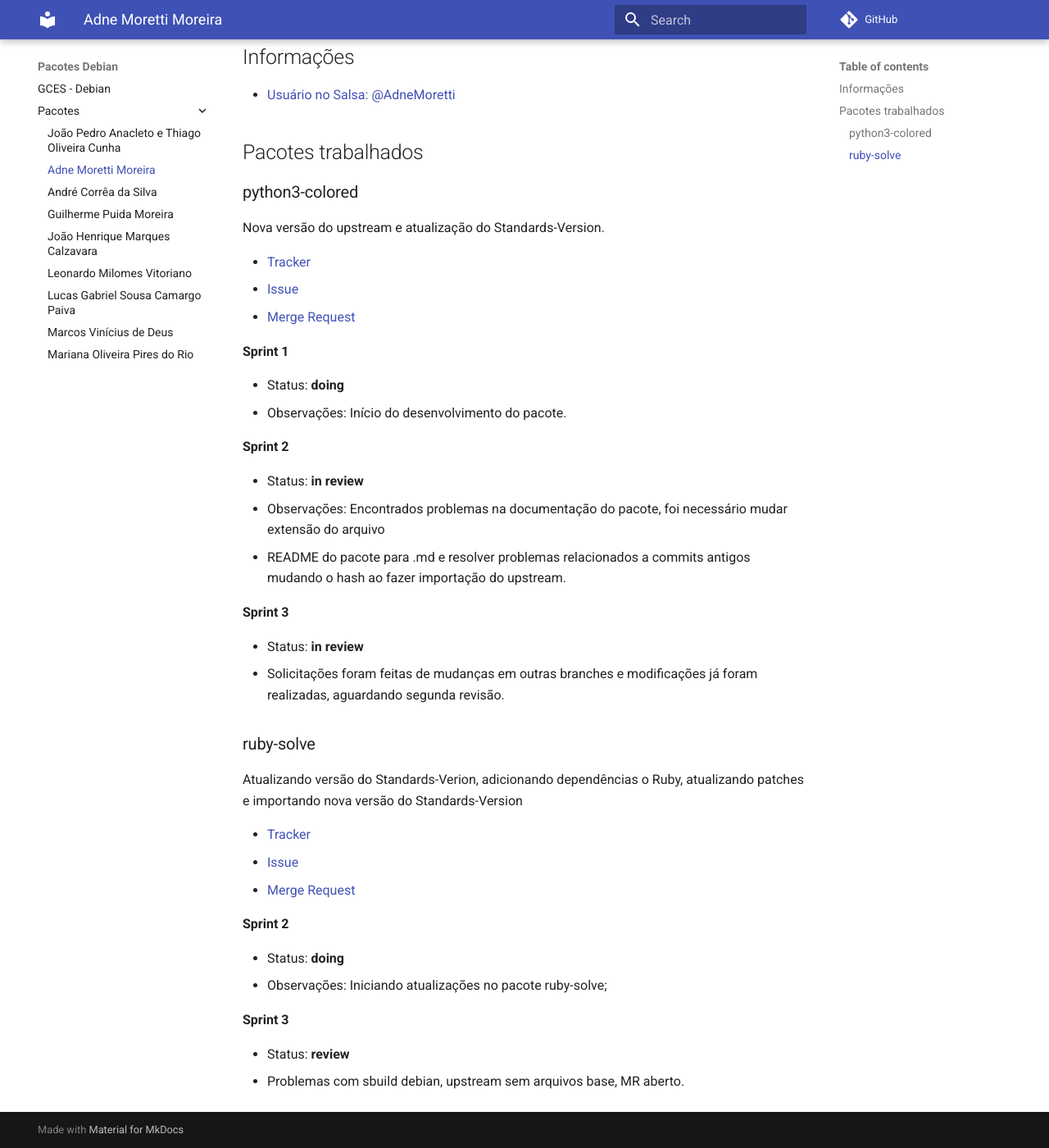
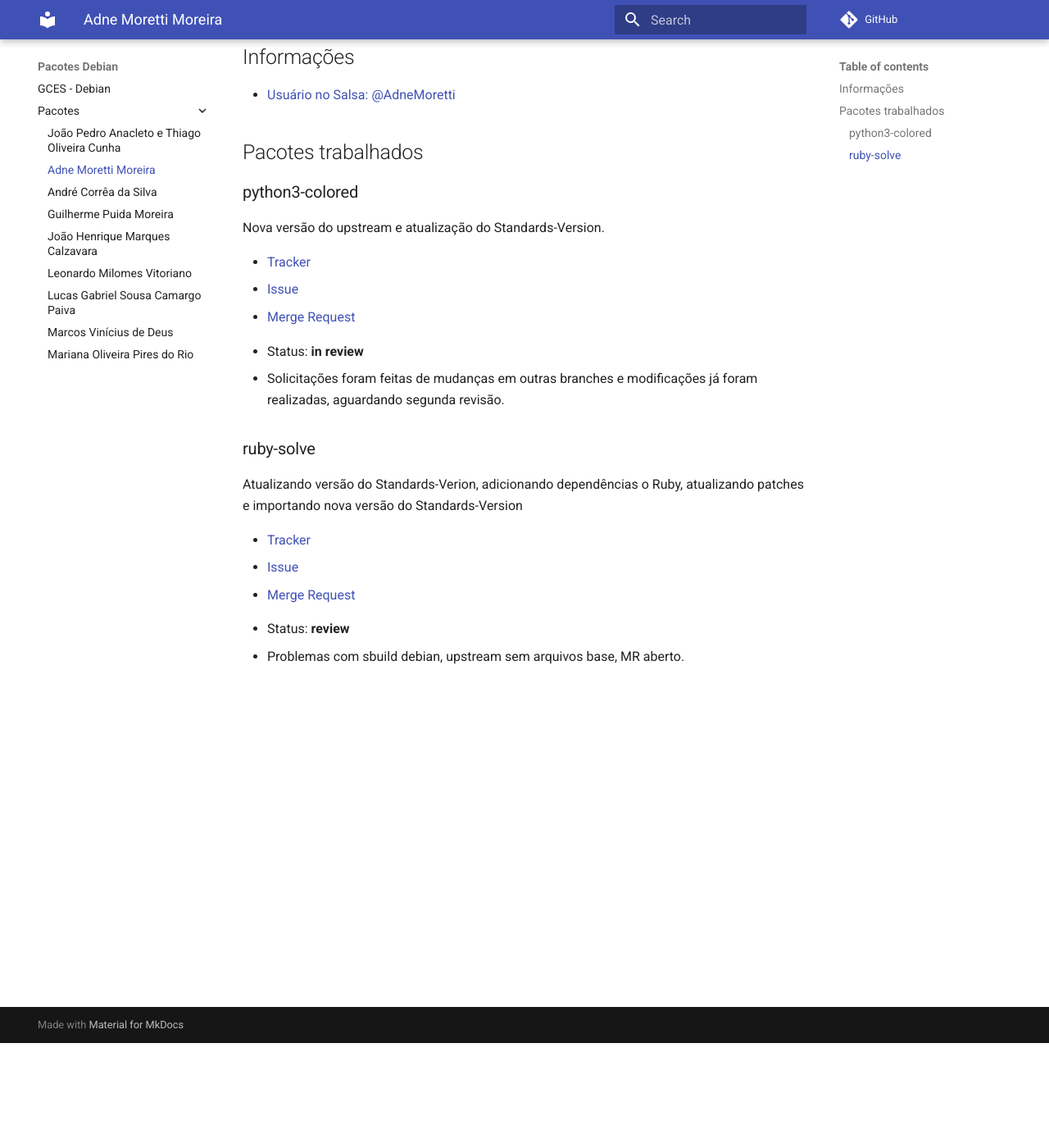
Before and after one commit to FGA-GCES/Debian_Pacotes, an MkDocs documentation site: the page built from docs/pacotes/adne-moretti-moreira.md, in a window 1280 px wide and 1400 px high, scrolled down 128 px. Shown: the whole window at 82% size. Built offline with MkDocs 1.6.1 and Material for MkDocs 9.7.7, drawn with Linux system fonts in a browser that asks for light colours; comment, search, counter and statistics services are not loaded.

Commit message:
Update adne-moretti-moreira.md

```diff
--- a/docs/pacotes/adne-moretti-moreira.md
+++ b/docs/pacotes/adne-moretti-moreira.md
@@ -16,7 +16,7 @@ Nova versão do upstream e atualização do Standards-Version.
 - [Issue](https://salsa.debian.org/debian-brasilia-team/docs/-/issues/62)
 - [Merge Request](https://salsa.debian.org/python-team/packages/python-colored/-/merge_requests/1)
 
-**Sprint 1**
+<!--**Sprint 1**
 
 - Status: **doing**
 - Observações: Início do desenvolvimento do pacote.
@@ -27,7 +27,7 @@ Nova versão do upstream e atualização do Standards-Version.
 - Observações: Encontrados problemas na documentação do pacote, foi necessário mudar extensão do arquivo
 - README do pacote para .md e resolver problemas relacionados a commits antigos mudando o hash ao fazer importação do upstream.
 
-**Sprint 3**
+**Sprint 3**-->
 
 - Status: **in review**
 - Solicitações foram feitas de mudanças em outras branches e modificações já foram realizadas, aguardando segunda revisão.
@@ -40,12 +40,12 @@ Atualizando versão do Standards-Verion, adicionando dependências o Ruby, atual
 - [Issue](https://salsa.debian.org/debian-brasilia-team/docs/-/issues/83)
 - [Merge Request](https://salsa.debian.org/ruby-team/ruby-solve/-/merge_requests/1)
 
-**Sprint 2**
+<!--**Sprint 2**
 
 - Status: **doing**
 - Observações: Iniciando atualizações no pacote ruby-solve;
 
-**Sprint 3**
+**Sprint 3**-->
 
 - Status: **review**
 - Problemas com sbuild debian, upstream sem arquivos base, MR aberto.
```
